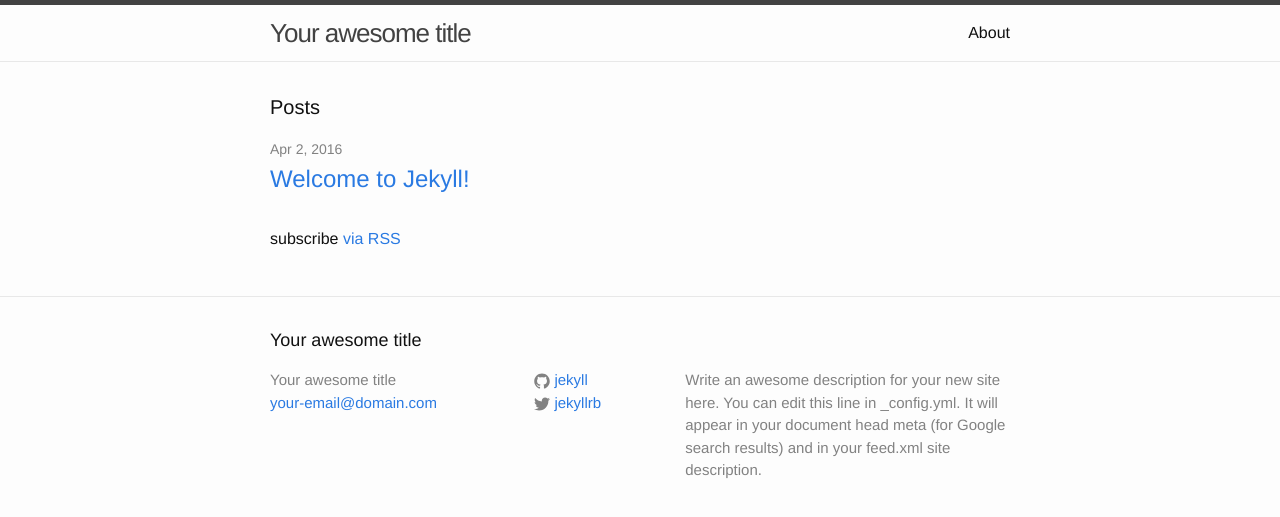
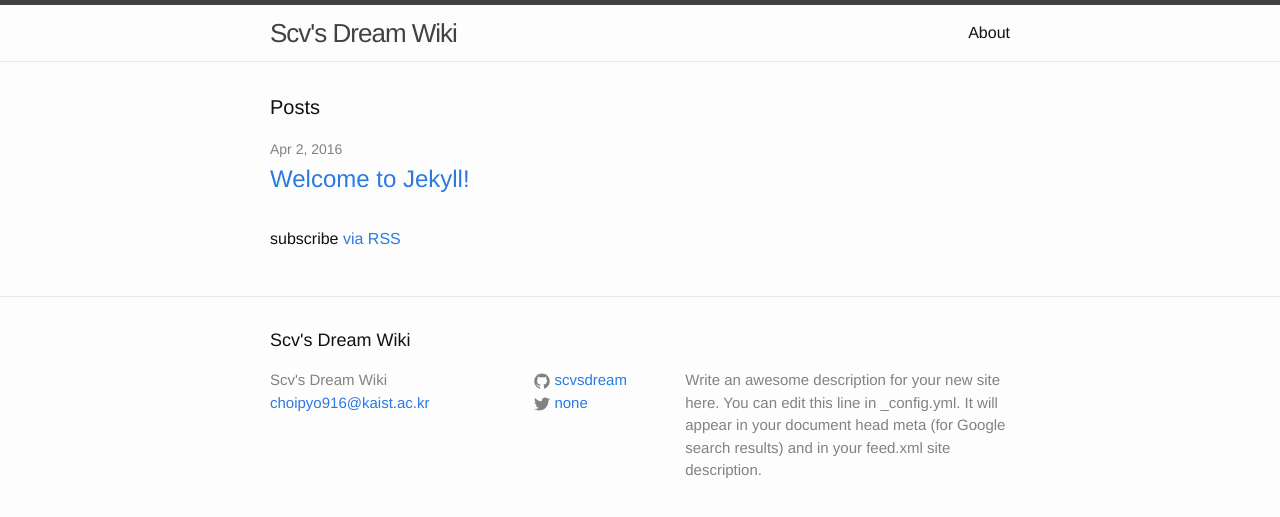
Before and after one commit to ScvsDream/scvsdream.github.io, a Jekyll site: the page built from index.html, in a window 1280 px wide. Shown: the top 517 px of the page. Built offline with Jekyll 4.4.1, drawn with Linux system fonts in a browser that asks for light colours.

Commit message:
test_commit

```diff
--- a/_config.yml
+++ b/_config.yml
@@ -6,16 +6,16 @@
 # 'jekyll serve'. If you change this file, please restart the server process.
 
 # Site settings
-title: Your awesome title
-email: your-email@domain.com
+title: Scv's Dream Wiki
+email: choipyo916@kaist.ac.kr
 description: > # this means to ignore newlines until "baseurl:"
   Write an awesome description for your new site here. You can edit this
   line in _config.yml. It will appear in your document head meta (for
   Google search results) and in your feed.xml site description.
 baseurl: "" # the subpath of your site, e.g. /blog
-url: "http://yourdomain.com" # the base hostname & protocol for your site
-twitter_username: jekyllrb
-github_username:  jekyll
+url: "scvdream.github.io" # the base hostname & protocol for your site
+twitter_username: none
+github_username:  scvsdream
 
 # Build settings
 markdown: kramdown
```
